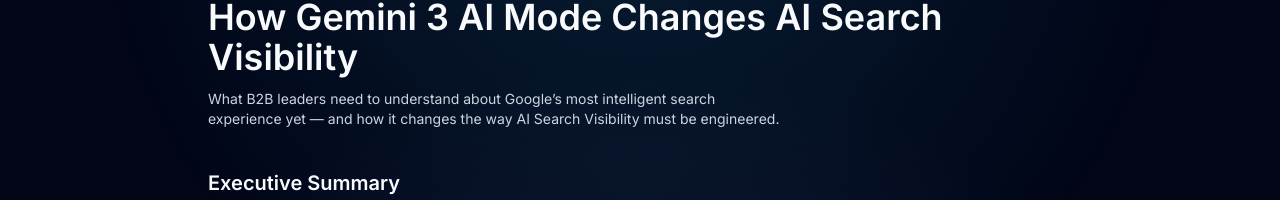
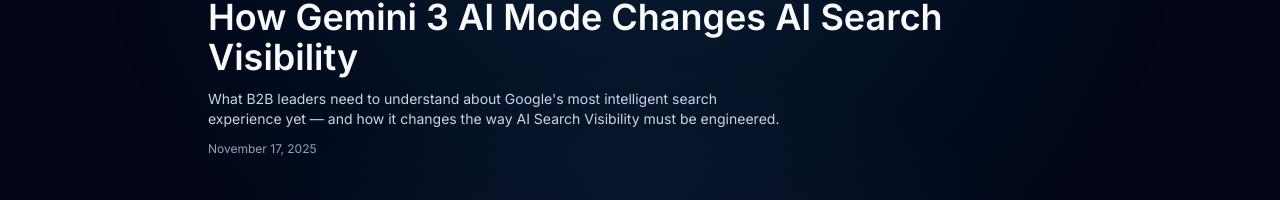
Before and after one commit to BLincoln711/hendricks-ai-website, a Next.js app: page /insights/how-gemini-3-ai-mode-changes-ai-search-visibility in a window 1280 px wide. Shown: the part 126-326 px from the top of the page. Built offline with nearby package versions, Linux system fonts and the light colour scheme; no server answers.

Commit message:
Add November 17, 2025 date to Gemini 3 AI Mode article

```diff
--- a/app/insights/how-gemini-3-ai-mode-changes-ai-search-visibility/page.tsx
+++ b/app/insights/how-gemini-3-ai-mode-changes-ai-search-visibility/page.tsx
@@ -27,6 +27,8 @@
   mainEntityOfPage:
     "https://hendricks.ai/insights/how-gemini-3-ai-mode-changes-ai-search-visibility",
   url: "https://hendricks.ai/insights/how-gemini-3-ai-mode-changes-ai-search-visibility",
+  datePublished: "2025-11-17",
+  dateModified: "2025-11-17",
 };
 
 const breadcrumbSchema = {
@@ -81,9 +83,12 @@
             How Gemini 3 AI Mode Changes AI Search Visibility
           </h1>
           <p className="mt-3 text-xs md:text-sm text-slate-300 max-w-xl">
-            What B2B leaders need to understand about Google’s most intelligent search
+            What B2B leaders need to understand about Google's most intelligent search
             experience yet — and how it changes the way AI Search Visibility must be
             engineered.
+          </p>
+          <p className="mt-3 text-xs text-slate-400">
+            November 17, 2025
           </p>
         </section>
 
```
